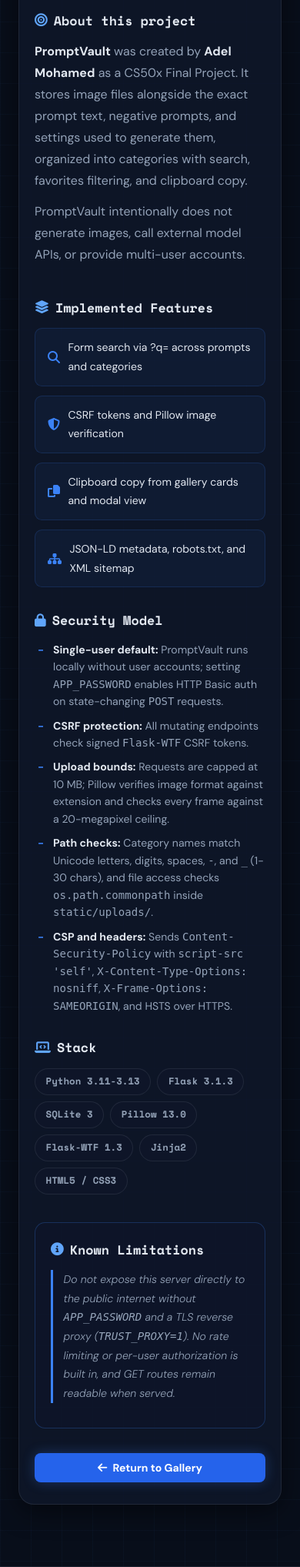
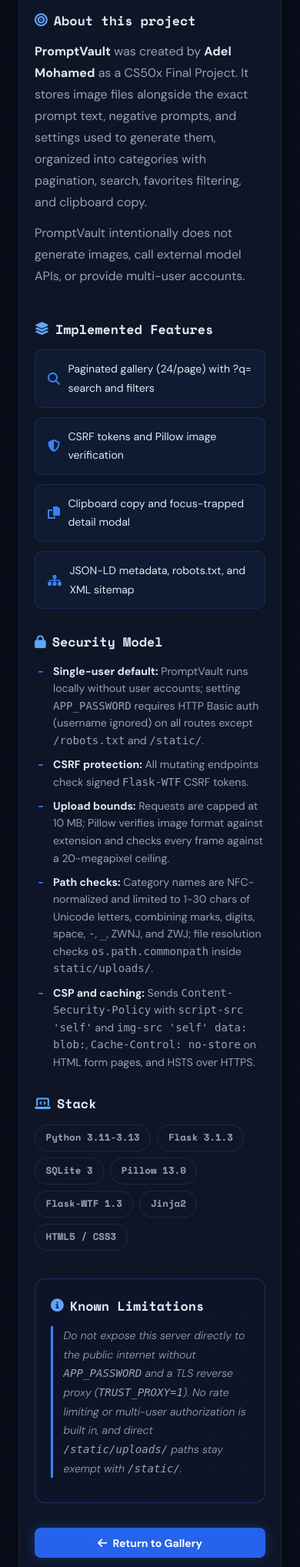
Before and after one commit to Adel-dev-2001/PromptVault, a Flask app: page /about in a window 390 px wide. Shown: the part 292-2328 px from the top of the page at 77% size. Run offline with Flask 3, Linux system fonts and the light colour scheme; some libraries are stand-ins or nearby versions.

Commit message:
docs: add Playwright screenshots, architecture overview, and updated docs
Add three Playwright-captured screenshots (gallery, modal, mobile) under docs/screenshots/, add a short Architecture section, document pagination, Unicode category rules, full-route APP_PASSWORD behavior, Cache-Control headers, requirements-dev.txt, and known limitations in README.md and templates/about.html.

```diff
--- a/templates/about.html
+++ b/templates/about.html
@@ -18,7 +18,7 @@
                 <p>
                     <strong>PromptVault</strong> was created by <strong>Adel Mohamed</strong> as a CS50x Final Project.
                     It stores image files alongside the exact prompt text, negative prompts, and settings used to generate them,
-                    organized into categories with search, favorites filtering, and clipboard copy.
+                    organized into categories with pagination, search, favorites filtering, and clipboard copy.
                 </p>
                 <p>
                     PromptVault intentionally does not generate images, call external model APIs, or provide multi-user accounts.
@@ -30,7 +30,7 @@
                 <div class="about-features">
                     <div class="feature-item">
                         <i class="fas fa-search" aria-hidden="true"></i>
-                        <span>Form search via ?q= across prompts and categories</span>
+                        <span>Paginated gallery (24/page) with ?q= search and filters</span>
                     </div>
                     <div class="feature-item">
                         <i class="fas fa-shield-alt" aria-hidden="true"></i>
@@ -38,7 +38,7 @@
                     </div>
                     <div class="feature-item">
                         <i class="fas fa-copy" aria-hidden="true"></i>
-                        <span>Clipboard copy from gallery cards and modal view</span>
+                        <span>Clipboard copy and focus-trapped detail modal</span>
                     </div>
                     <div class="feature-item">
                         <i class="fas fa-sitemap" aria-hidden="true"></i>
@@ -50,11 +50,11 @@
             <section class="about-section">
                 <h2><i class="fas fa-lock" aria-hidden="true"></i> Security Model</h2>
                 <ul class="specs-list">
-                    <li><strong>Single-user default:</strong> PromptVault runs locally without user accounts; setting <code>APP_PASSWORD</code> enables HTTP Basic auth on state-changing <code>POST</code> requests.</li>
+                    <li><strong>Single-user default:</strong> PromptVault runs locally without user accounts; setting <code>APP_PASSWORD</code> requires HTTP Basic auth (username ignored) on all routes except <code>/robots.txt</code> and <code>/static/</code>.</li>
                     <li><strong>CSRF protection:</strong> All mutating endpoints check signed <code>Flask-WTF</code> CSRF tokens.</li>
                     <li><strong>Upload bounds:</strong> Requests are capped at 10 MB; Pillow verifies image format against extension and checks every frame against a 20-megapixel ceiling.</li>
-                    <li><strong>Path checks:</strong> Category names match Unicode letters, digits, spaces, <code>-</code>, and <code>_</code> (1-30 chars), and file access checks <code>os.path.commonpath</code> inside <code>static/uploads/</code>.</li>
-                    <li><strong>CSP and headers:</strong> Sends <code>Content-Security-Policy</code> with <code>script-src 'self'</code>, <code>X-Content-Type-Options: nosniff</code>, <code>X-Frame-Options: SAMEORIGIN</code>, and HSTS over HTTPS.</li>
+                    <li><strong>Path checks:</strong> Category names are NFC-normalized and limited to 1-30 chars of Unicode letters, combining marks, digits, space, <code>-</code>, <code>_</code>, ZWNJ, and ZWJ; file resolution checks <code>os.path.commonpath</code> inside <code>static/uploads/</code>.</li>
+                    <li><strong>CSP and caching:</strong> Sends <code>Content-Security-Policy</code> with <code>script-src 'self'</code> and <code>img-src 'self' data: blob:</code>, <code>Cache-Control: no-store</code> on HTML form pages, and HSTS over HTTPS.</li>
                 </ul>
             </section>
 
@@ -74,7 +74,7 @@
             <section class="about-section academic-note-box">
                 <h2><i class="fas fa-circle-info" aria-hidden="true"></i> Known Limitations</h2>
                 <p class="academic-text">
-                    Do not expose this server directly to the public internet without <code>APP_PASSWORD</code> and a TLS reverse proxy (<code>TRUST_PROXY=1</code>). No rate limiting or per-user authorization is built in, and GET routes remain readable when served.
+                    Do not expose this server directly to the public internet without <code>APP_PASSWORD</code> and a TLS reverse proxy (<code>TRUST_PROXY=1</code>). No rate limiting or multi-user authorization is built in, and direct <code>/static/uploads/</code> paths stay exempt with <code>/static/</code>.
                 </p>
             </section>
         </div>
```
Also changed, not shown: README.md, 3 other files.
